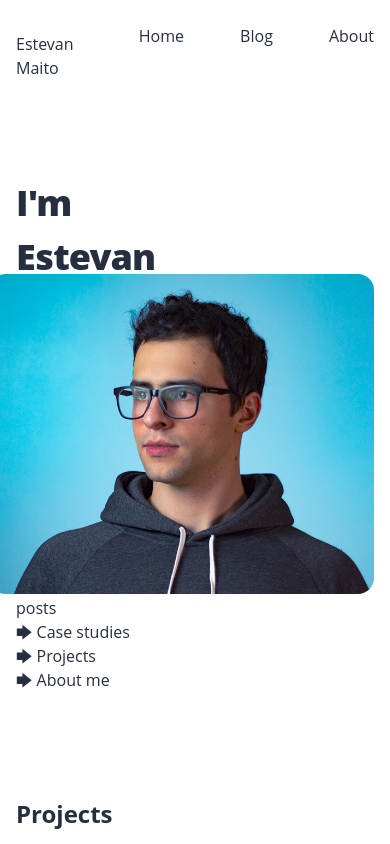
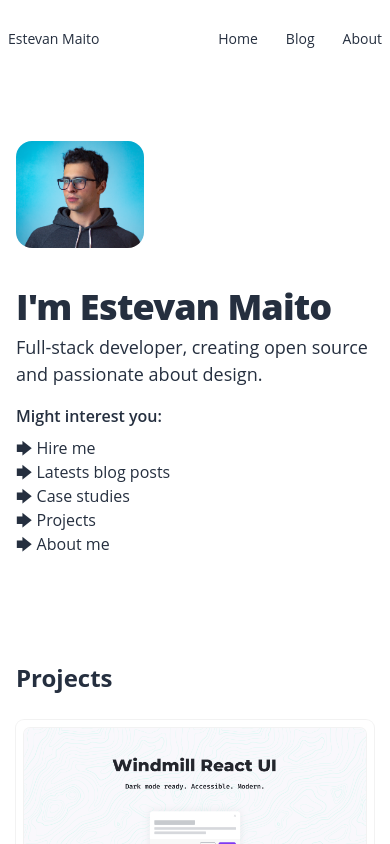
Before and after one commit to estevanmaito/blog, a Next.js app: page / in a window 390 px wide. Shown: the top 844 px of the page. Built offline with nearby package versions, Linux system fonts and the light colour scheme.

Commit message:
fix responsive

```diff
--- a/components/Nav.js
+++ b/components/Nav.js
@@ -4,30 +4,30 @@ import Link from 'next/link'
 function Nav() {
   return (
     <nav className="max-w-2xl px-4 py-6 mx-auto text-gray-800 xs:px-8 lg:max-w-5xl">
-      <div className="flex justify-between -mx-4">
+      <div className="flex items-center justify-between -mx-4 text-sm">
         <Link href="/">
-          <a className="px-4 py-2 transition-colors duration-100 ease-in-out rounded-md hover:bg-gray-50">
+          <a className="px-2 py-1 transition-colors duration-100 ease-in-out rounded-md sm:px-4 sm:py-2 hover:bg-gray-50">
             Estevan Maito
           </a>
         </Link>
-        <ul className="flex justify-end space-x-6">
+        <ul className="flex justify-end space-x-3 sm:space-x-6">
           <li>
             <Link href="/">
-              <a className="px-4 py-2 transition-colors duration-100 ease-in-out rounded-md hover:bg-gray-50">
+              <a className="px-2 py-1 transition-colors duration-100 ease-in-out rounded-md sm:px-4 sm:py-2 hover:bg-gray-50">
                 Home
               </a>
             </Link>
           </li>
           <li>
             <Link href="/blog">
-              <a className="px-4 py-2 transition-colors duration-100 ease-in-out rounded-md hover:bg-gray-50">
+              <a className="px-2 py-1 transition-colors duration-100 ease-in-out rounded-md sm:px-4 sm:py-2 hover:bg-gray-50">
                 Blog
               </a>
             </Link>
           </li>
           <li>
             <Link href="/about">
-              <a className="px-4 py-2 transition-colors duration-100 ease-in-out rounded-md hover:bg-gray-50">
+              <a className="px-2 py-1 transition-colors duration-100 ease-in-out rounded-md sm:px-4 sm:py-2 hover:bg-gray-50">
                 About
               </a>
             </Link>
--- a/pages/index.js
+++ b/pages/index.js
@@ -37,8 +37,8 @@ export default function Home() {
       </SEO>
       <Nav />
 
-      <header className="grid max-w-2xl grid-cols-2 gap-16 px-4 py-16 mx-auto text-gray-800 xs:px-8 lg:max-w-5xl">
-        <div className="flex flex-col justify-center">
+      <header className="grid max-w-2xl gap-8 px-4 py-16 mx-auto text-gray-800 md:gap-16 md:grid-cols-2 xs:px-8 lg:max-w-5xl">
+        <div className="flex flex-col justify-center row-start-2 md:row-start-auto">
           <h1 className="text-4xl font-extrabold tracking-tight">I'm Estevan Maito</h1>
           <p className="text-lg">
             Full-stack developer, creating open source and passionate about design.
@@ -77,8 +77,8 @@ export default function Home() {
             </li>
           </ul>
         </div>
-        <div className="flex items-center justify-end">
-          <img className="max-w-sm rounded-xl" src="img/me.png" alt="" />
+        <div className="flex items-center row-start-1 md:justify-end md:row-start-auto">
+          <img className="w-32 md:w-full md:max-w-sm rounded-xl" src="img/me.png" alt="" />
         </div>
       </header>
 
@@ -88,7 +88,7 @@ export default function Home() {
             Projects
           </h2>
 
-          <div className="grid grid-cols-3 gap-16">
+          <div className="grid gap-8 md:gap-16 sm:grid-cols-2 lg:grid-cols-3">
             <div className="flex flex-col justify-between p-2 text-sm text-gray-700 rounded-lg shadow-xs">
               <div>
                 <img
@@ -170,7 +170,7 @@ export default function Home() {
           <h2 className="mb-6 text-2xl font-bold text-gray-800" id="case">
             Case study
           </h2>
-          <div className="grid grid-cols-2 gap-16 text-sm text-gray-700">
+          <div className="grid gap-16 text-sm text-gray-700 sm:grid-cols-2">
             <img className="rounded-xl" src="img/projects/unna.png" alt="" />
             <div className="flex items-center">
               <div>
```
